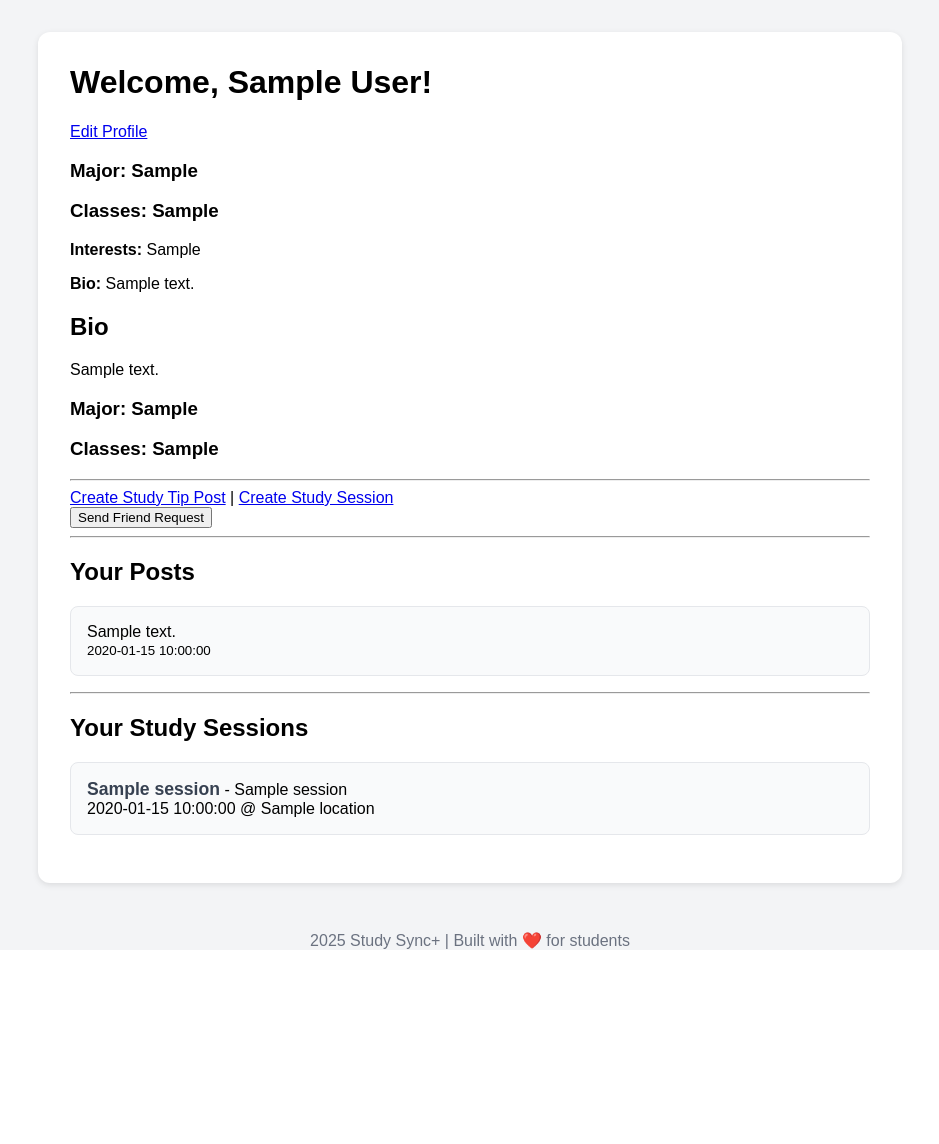
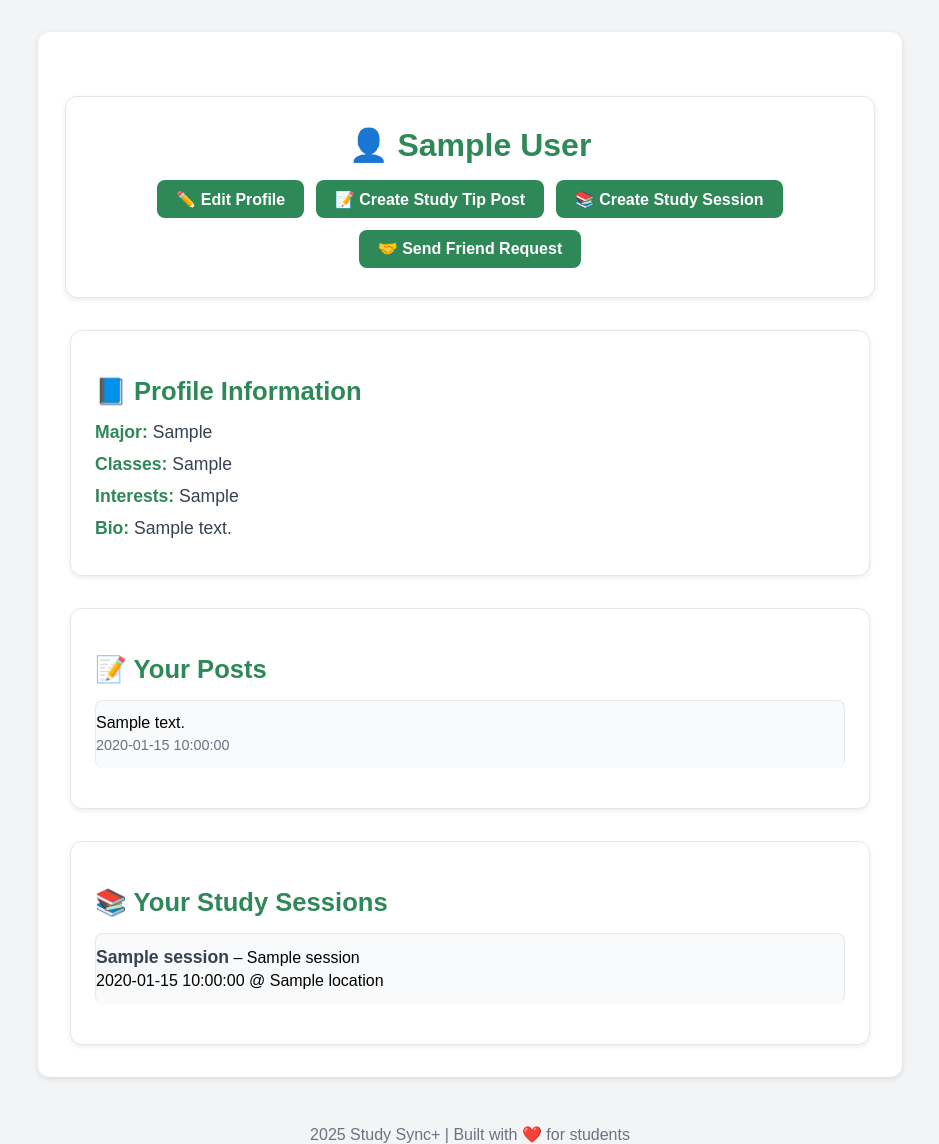
Before and after one commit to LeinaD-San/Software_Project_Fall25, a Flask app: template templates/user.html in a window 1280 px wide. Shown: the part 124-1268 px from the top of the page, without its empty margins (170-1109 px from the left). Before the commit the page ends 1073 px from the top, so only its background shows below. Run offline with Flask 3, Linux system fonts and the light colour scheme; tables that the repository leaves empty hold one stand-in row (values such as "Sample post"); the template is opened without the code that fills it: values that come from a table or form of the project are taken from there, most other values are stand-ins (such as "Sample title", 1, 10 or a date in 2020).

Commit message:
updated frontend user profile

```diff
--- a/templates/user.html
+++ b/templates/user.html
@@ -1,60 +1,195 @@
 {% extends "base.html" %}
 {% block title %}Profile{% endblock %}
 
+{% block head %}
+<style>
+
+    /* Page wrapper */
+    .profile-wrapper {
+        margin-top: 2rem;
+        display: flex;
+        flex-direction: column;
+        gap: 2rem;
+        align-items: center;
+    }
+
+    /* Main profile card */
+    .profile-card {
+        width: 100%;
+        max-width: 750px;
+        background: #ffffff;
+        padding: 1.8rem;
+        border-radius: 12px;
+        border: 1px solid #e5e7eb;
+        box-shadow: 0 2px 6px rgba(0,0,0,0.08);
+        transition: 0.3s ease;
+        text-align: center;
+    }
+
+    .profile-card:hover {
+        transform: translateY(-3px);
+        box-shadow: 0 4px 12px rgba(0,0,0,0.12);
+    }
+
+    .profile-title {
+        font-size: 2rem;
+        color: #2E8857;
+        margin-bottom: 1rem;
+        font-weight: bold;
+    }
+
+    .profile-buttons {
+        margin-top: 1rem;
+        display: flex;
+        flex-wrap: wrap;
+        justify-content: center;
+        gap: 0.7rem;
+    }
+
+    .profile-btn,
+    .friend-btn {
+        background: #2E8857;
+        color: white;
+        border: none;
+        padding: 0.6rem 1.2rem;
+        font-size: 1rem;
+        border-radius: 8px;
+        cursor: pointer;
+        text-decoration: none;
+        transition: 0.25s ease;
+        display: inline-block;
+        font-weight: 600;
+    }
+
+    .profile-btn:hover,
+    .friend-btn:hover {
+        background: #256f46;
+        transform: translateY(-2px);
+    }
+
+    /* Content cards (Posts, Sessions, Info) */
+    .content-card {
+        width: 100%;
+        max-width: 750px;
+        background: #ffffff;
+        padding: 1.5rem;
+        border-radius: 12px;
+        border: 1px solid #e5e7eb;
+        box-shadow: 0 2px 5px rgba(0,0,0,0.07);
+        transition: 0.3s ease;
+    }
+
+    .content-card:hover {
+        transform: translateY(-3px);
+        box-shadow: 0 4px 10px rgba(0,0,0,0.12);
+    }
+
+    .section-title {
+        font-size: 1.6rem;
+        color: #2E8857;
+        margin-bottom: 1rem;
+        font-weight: 600;
+    }
+
+    .info-item {
+        margin-bottom: 0.7rem;
+        font-size: 1.1rem;
+        color: #374151;
+    }
+
+    .info-label {
+        font-weight: 700;
+        color: #2E8857;
+    }
+
+    /* Lists */
+    ul {
+        list-style-type: none;
+        padding-left: 0;
+    }
+
+    li {
+        padding: 0.7rem 0;
+        border-bottom: 1px solid #e5e7eb;
+        line-height: 1.4;
+    }
+
+    li:last-child {
+        border-bottom: none;
+    }
+
+    .post-date {
+        color: #6b7280;
+        font-size: 0.9rem;
+    }
+
+</style>
+{% endblock %}
+
 {% block content %}
 
-<h1>Welcome, {{ profile.name }}!</h1>
+<div class="profile-wrapper">
 
-<p><a href="{{ url_for('edit_profile', usr=profile.name) }}">Edit Profile</a></p>
+    <!-- PROFILE HEADER CARD -->
+    <div class="profile-card">
+        <h1 class="profile-title">👤 {{ profile.name }}</h1>
 
-<h3>Major: {{ profile.major if profile.major else "Not set yet" }}</h3>
-<h3>Classes: {{ profile.classes if profile.classes else "No classes listed yet" }}</h3>
-<p><strong>Interests:</strong> {{ profile.interests if profile.interests else "No interests added yet" }}</p>
-<p><strong>Bio:</strong> {{ profile.bio if profile.bio else "No bio yet." }}</p>
+        <div class="profile-buttons">
+            <a class="profile-btn" href="{{ url_for('edit_profile', usr=profile.name) }}">✏️ Edit Profile</a>
+            <a class="profile-btn" href="{{ url_for('new_post', usr=profile.name) }}">📝 Create Study Tip Post</a>
+            <a class="profile-btn" href="{{ url_for('create_session', usr=profile.name) }}">📚 Create Study Session</a>
+
+            <form method="POST" action="{{ url_for('send_friend_request', usr=profile.name) }}" style="display:inline;">
+                <button class="friend-btn" type="submit">🤝 Send Friend Request</button>
+            </form>
+        </div>
+    </div>
 
 
-<!-- PROFILE BIO -->
-<h2>Bio</h2>
-<p>{{ profile.bio if profile.bio else "No bio yet." }}</p>
+    <!-- PROFILE INFORMATION CARD -->
+    <div class="content-card">
+        <h2 class="section-title">📘 Profile Information</h2>
 
-<!-- STUDENT INFO -->
-<h3>Major: {{ profile.major if profile.major else "Add major in profile settings" }}</h3>
-<h3>Classes: {{ profile.classes if profile.classes else "No classes listed yet." }}</h3>
+        <div class="info-item"><span class="info-label">Major:</span> {{ profile.major if profile.major else "Not set yet" }}</div>
+        <div class="info-item"><span class="info-label">Classes:</span> {{ profile.classes if profile.classes else "No classes listed yet" }}</div>
+        <div class="info-item"><span class="info-label">Interests:</span> {{ profile.interests if profile.interests else "No interests added yet" }}</div>
+        <div class="info-item"><span class="info-label">Bio:</span> {{ profile.bio if profile.bio else "No bio yet." }}</div>
+    </div>
 
-<hr>
 
-<!-- CREATE BUTTONS -->
-<a href="{{ url_for('new_post', usr=profile.name) }}">Create Study Tip Post</a> |
-<a href="{{ url_for('create_session', usr=profile.name) }}">Create Study Session</a>
-<form method="POST" action="{{ url_for('send_friend_request', usr=profile.name) }}">
-    <button type="submit">Send Friend Request</button>
-</form>
+    <!-- POSTS CARD -->
+    <div class="content-card">
+        <h2 class="section-title">📝 Your Posts</h2>
 
-<hr>
-
-<!-- USER POSTS -->
-<h2>Your Posts</h2>
         <ul>
         {% for post in posts %}
-    <li>{{ post.content }} <br><small>{{ post.created_at }}</small></li>
+            <li>
+                {{ post.content }}<br>
+                <span class="post-date">{{ post.created_at }}</span>
+            </li>
         {% else %}
             <li>No posts yet.</li>
         {% endfor %}
         </ul>
+    </div>
 
-<hr>
 
-<!-- STUDY SESSIONS -->
-<h2>Your Study Sessions</h2>
+    <!-- STUDY SESSIONS CARD -->
+    <div class="content-card">
+        <h2 class="section-title">📚 Your Study Sessions</h2>
+
         <ul>
         {% for s in sessions %}
             <li>
-        <strong>{{ s.title }}</strong> - {{ s.subject }} <br>
+                <strong>{{ s.title }}</strong> – {{ s.subject }}<br>
                 {{ s.date_time }} @ {{ s.location }}
             </li>
         {% else %}
             <li>You haven't created any study sessions yet.</li>
         {% endfor %}
         </ul>
+    </div>
+
+</div>
 
 {% endblock %}
```
Also changed, not shown: templates/edit_profile.html (+112 -14 lines). Lines whose indentation alone changed are shown as unchanged.
